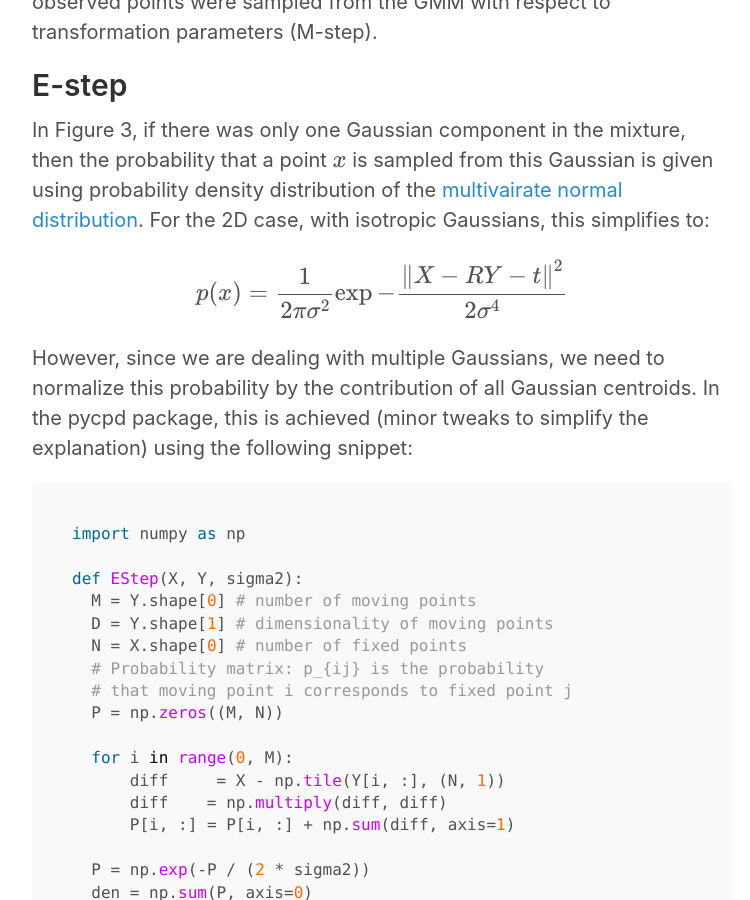
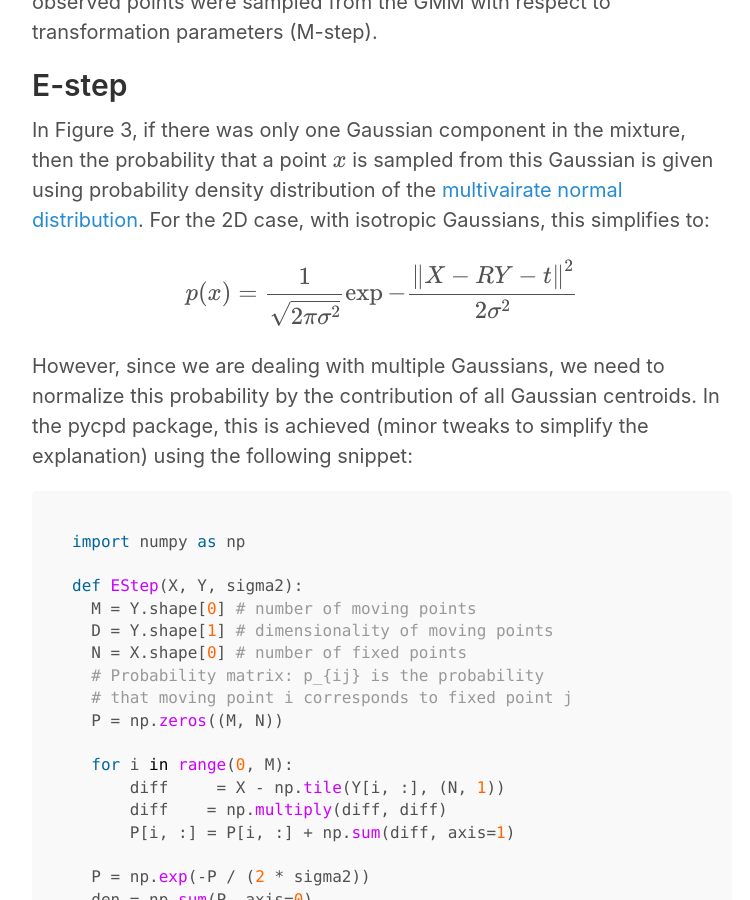
Before and after one commit to siavashk/siavashk.github.io, a Jekyll site: the page built from _posts/2017-3-31-coherent-point-drift.md, in a window 1280 px wide and 900 px high, scrolled down 3767 px. Shown: the whole window, without its empty margins (258-1008 px from the left). Built offline with Jekyll 4.4.1, drawn with Linux system fonts in a browser that asks for light colours; formulas are drawn with MathJax 3; comment, search, counter and statistics services are not loaded.

Commit message:
fixed normal distribution

```diff
--- a/_posts/2017-3-31-coherent-point-drift.md
+++ b/_posts/2017-3-31-coherent-point-drift.md
@@ -66,7 +66,7 @@ In order to perform registration, we have to solve correspondence and moving poi
 ## E-step
 In Figure 3, if there was only one Gaussian component in the mixture, then the probability that a point \\(x\\) is sampled from this Gaussian is given using probability density distribution of the [multivairate normal distribution](https://en.wikipedia.org/wiki/Multivariate_normal_distribution#Density_function). For the 2D case, with isotropic Gaussians, this simplifies to:
 
-$$p(x) = \frac{1}{2\pi\sigma^2}\exp{-\frac{\left\Vert{X - RY - t}\right\Vert^2}{2\sigma^4}}$$
+$$p(x) = \frac{1}{\sqrt{2\pi\sigma^2}}\exp{-\frac{\left\Vert{X - RY - t}\right\Vert^2}{2\sigma^2}}$$
 
 However, since we are dealing with multiple Gaussians, we need to normalize this probability by the contribution of all Gaussian centroids. In the pycpd package, this is achieved (minor tweaks to simplify the explanation) using the following snippet:
 
```
